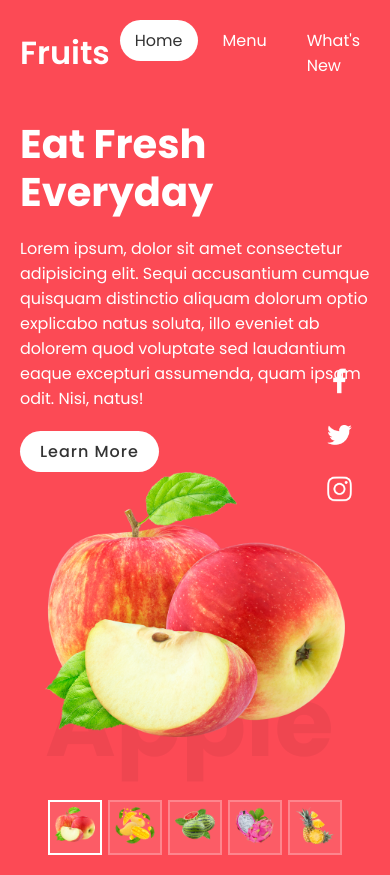
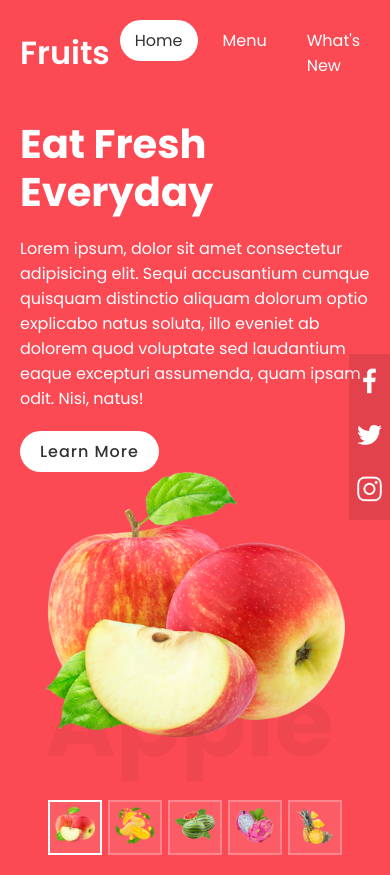
Before and after one commit to DmitryVelichko/eat-fresh-website, a plain HTML site: page index.html in a window 390 px wide. Drawn offline with Linux system fonts and the light colour scheme.

Commit message:
New commit

```diff
--- a/style.css
+++ b/style.css
@@ -251,4 +251,9 @@ header .navigation li a:hover {
     left: 0;
     font-size: 6em;
   }
+
+  .sci {
+    background: rgba(0,0,0,0.1);
+    right: 0;
+  }
 }
```
